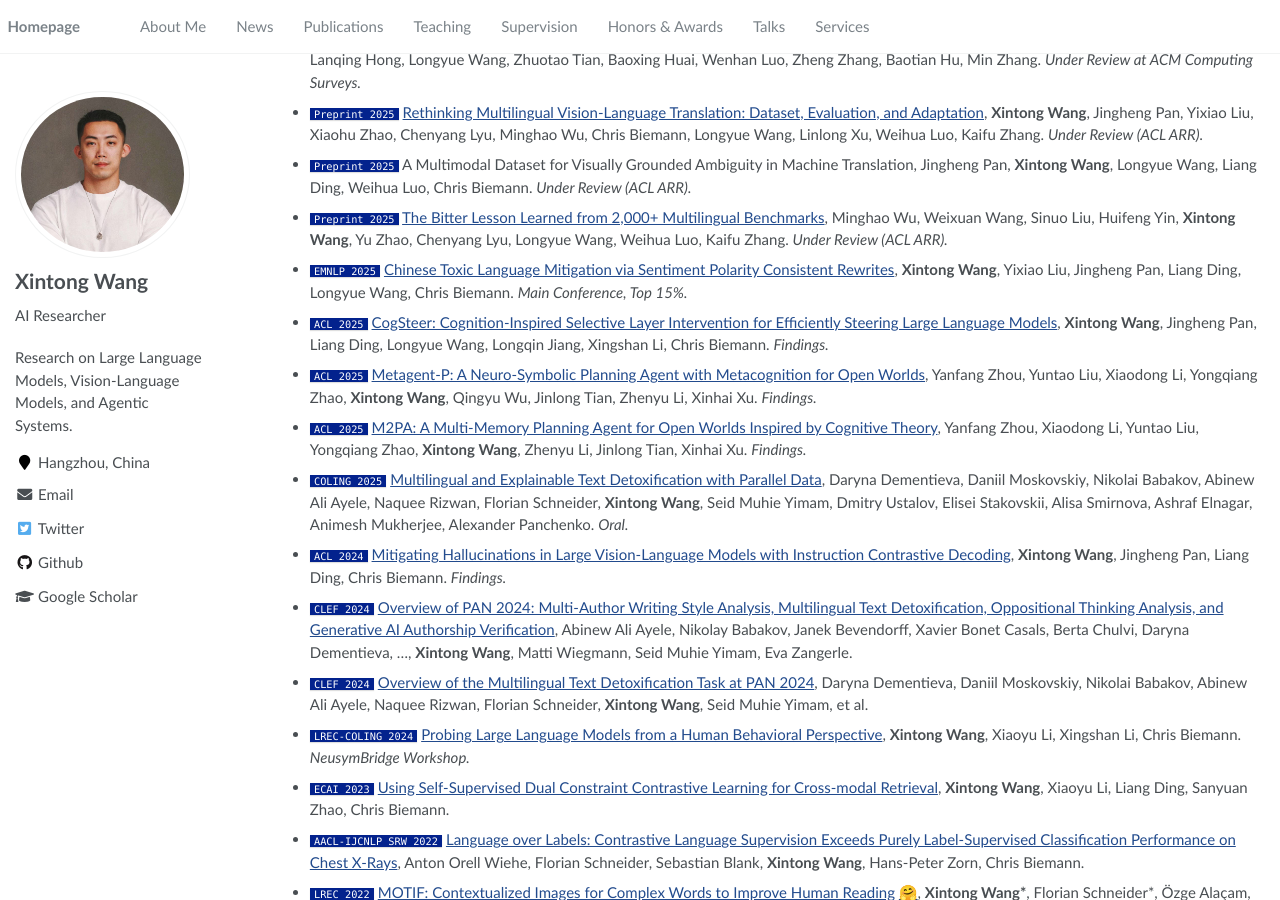
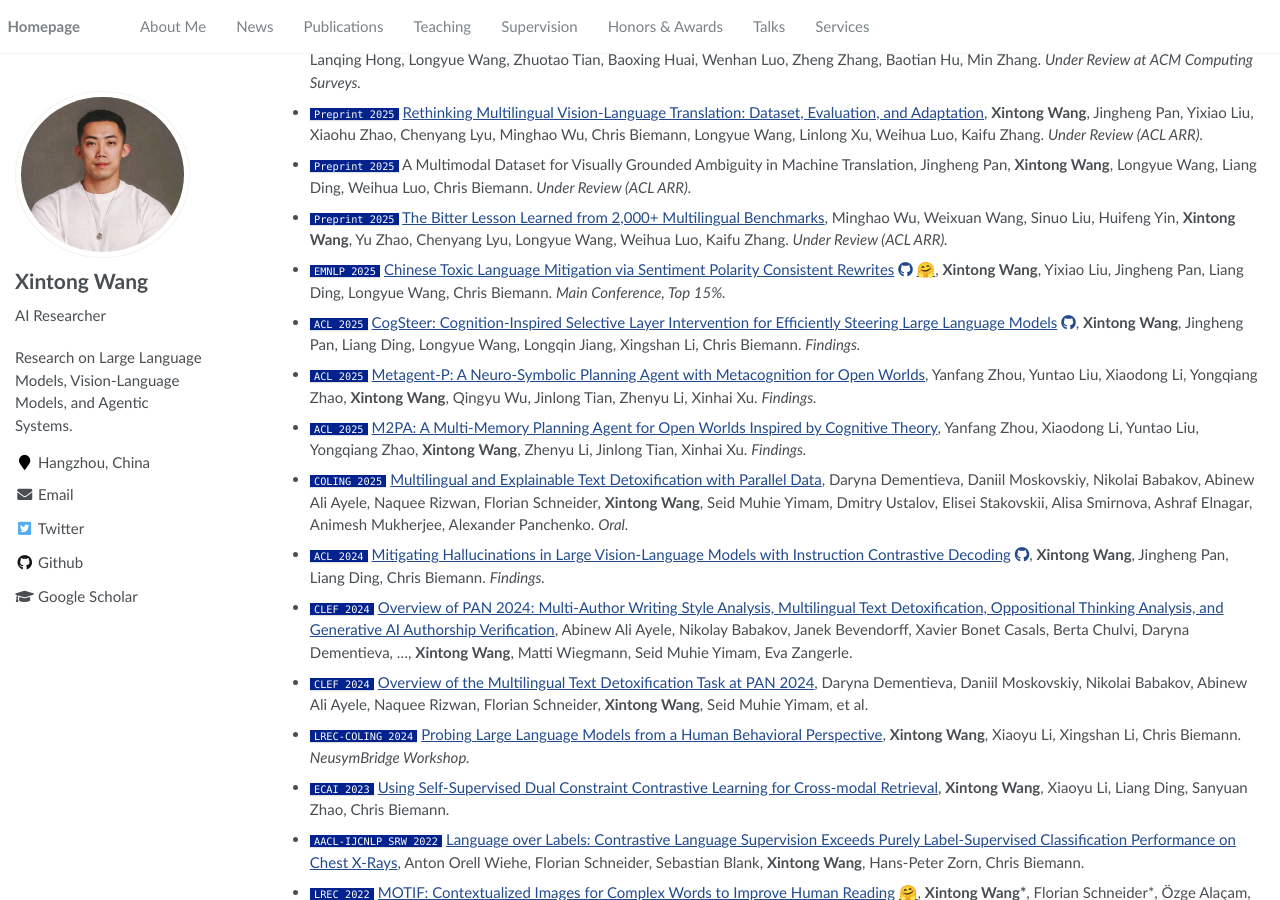
Before and after one commit to Ethanscuter/ethanscuter.github.io, a Jekyll site: the page built from _pages/about.md, in a window 1280 px wide and 900 px high, scrolled down 1986 px. Built offline with Jekyll 4.4.1, drawn with Linux system fonts in a browser that asks for light colours.

Commit message:
Add code/dataset icons in full publication list

```diff
--- a/_pages/about.md
+++ b/_pages/about.md
@@ -97,12 +97,12 @@ My research focuses on **large language models and agentic systems**, with an em
 - `Preprint 2025` [Rethinking Multilingual Vision-Language Translation: Dataset, Evaluation, and Adaptation](https://arxiv.org/abs/2510.01918), **Xintong Wang**, Jingheng Pan, Yixiao Liu, Xiaohu Zhao, Chenyang Lyu, Minghao Wu, Chris Biemann, Longyue Wang, Linlong Xu, Weihua Luo, Kaifu Zhang. *Under Review (ACL ARR).*
 - `Preprint 2025` A Multimodal Dataset for Visually Grounded Ambiguity in Machine Translation, Jingheng Pan, **Xintong Wang**, Longyue Wang, Liang Ding, Weihua Luo, Chris Biemann. *Under Review (ACL ARR).*
 - `Preprint 2025` [The Bitter Lesson Learned from 2,000+ Multilingual Benchmarks](https://arxiv.org/abs/2504.15521), Minghao Wu, Weixuan Wang, Sinuo Liu, Huifeng Yin, **Xintong Wang**, Yu Zhao, Chenyang Lyu, Longyue Wang, Weihua Luo, Kaifu Zhang. *Under Review (ACL ARR).*
-- `EMNLP 2025` [Chinese Toxic Language Mitigation via Sentiment Polarity Consistent Rewrites](pdf/EMNLP2025Wang.pdf), **Xintong Wang**, Yixiao Liu, Jingheng Pan, Liang Ding, Longyue Wang, Chris Biemann. *Main Conference, Top 15%.*
-- `ACL 2025` [CogSteer: Cognition-Inspired Selective Layer Intervention for Efficiently Steering Large Language Models](https://arxiv.org/abs/2410.17714), **Xintong Wang**, Jingheng Pan, Liang Ding, Longyue Wang, Longqin Jiang, Xingshan Li, Chris Biemann. *Findings.*
+- `EMNLP 2025` [Chinese Toxic Language Mitigation via Sentiment Polarity Consistent Rewrites](pdf/EMNLP2025Wang.pdf) <a href="https://github.com/PostMindLab/ToxiRewriteCN" title="Code on GitHub"><i class="fab fa-github"></i></a> <a href="https://huggingface.co/datasets/shanewang/ToxiRewriteCN" title="Dataset on Hugging Face">🤗</a>, **Xintong Wang**, Yixiao Liu, Jingheng Pan, Liang Ding, Longyue Wang, Chris Biemann. *Main Conference, Top 15%.*
+- `ACL 2025` [CogSteer: Cognition-Inspired Selective Layer Intervention for Efficiently Steering Large Language Models](https://arxiv.org/abs/2410.17714) <a href="https://github.com/PostMindLab/cogsteer" title="Code on GitHub"><i class="fab fa-github"></i></a>, **Xintong Wang**, Jingheng Pan, Liang Ding, Longyue Wang, Longqin Jiang, Xingshan Li, Chris Biemann. *Findings.*
 - `ACL 2025` [Metagent-P: A Neuro-Symbolic Planning Agent with Metacognition for Open Worlds](https://aclanthology.org/2025.findings-acl.1234/), Yanfang Zhou, Yuntao Liu, Xiaodong Li, Yongqiang Zhao, **Xintong Wang**, Qingyu Wu, Jinlong Tian, Zhenyu Li, Xinhai Xu. *Findings.*
 - `ACL 2025` [M2PA: A Multi-Memory Planning Agent for Open Worlds Inspired by Cognitive Theory](https://aclanthology.org/2025.findings-acl.1235/), Yanfang Zhou, Xiaodong Li, Yuntao Liu, Yongqiang Zhao, **Xintong Wang**, Zhenyu Li, Jinlong Tian, Xinhai Xu. *Findings.*
 - `COLING 2025` [Multilingual and Explainable Text Detoxification with Parallel Data](pdf/COLING2025.pdf), Daryna Dementieva, Daniil Moskovskiy, Nikolai Babakov, Abinew Ali Ayele, Naquee Rizwan, Florian Schneider, **Xintong Wang**, Seid Muhie Yimam, Dmitry Ustalov, Elisei Stakovskii, Alisa Smirnova, Ashraf Elnagar, Animesh Mukherjee, Alexander Panchenko. *Oral.*
-- `ACL 2024` [Mitigating Hallucinations in Large Vision-Language Models with Instruction Contrastive Decoding](https://aclanthology.org/2024.findings-acl.937.pdf), **Xintong Wang**, Jingheng Pan, Liang Ding, Chris Biemann. *Findings.*
+- `ACL 2024` [Mitigating Hallucinations in Large Vision-Language Models with Instruction Contrastive Decoding](https://aclanthology.org/2024.findings-acl.937.pdf) <a href="https://github.com/PostMindLab/ICD" title="Code on GitHub"><i class="fab fa-github"></i></a>, **Xintong Wang**, Jingheng Pan, Liang Ding, Chris Biemann. *Findings.*
 - `CLEF 2024` [Overview of PAN 2024: Multi-Author Writing Style Analysis, Multilingual Text Detoxification, Oppositional Thinking Analysis, and Generative AI Authorship Verification](pdf/CLEF2024.pdf), Abinew Ali Ayele, Nikolay Babakov, Janek Bevendorff, Xavier Bonet Casals, Berta Chulvi, Daryna Dementieva, ..., **Xintong Wang**, Matti Wiegmann, Seid Muhie Yimam, Eva Zangerle.
 - `CLEF 2024` [Overview of the Multilingual Text Detoxification Task at PAN 2024](https://ceur-ws.org/Vol-3740/paper-223.pdf), Daryna Dementieva, Daniil Moskovskiy, Nikolai Babakov, Abinew Ali Ayele, Naquee Rizwan, Florian Schneider, **Xintong Wang**, Seid Muhie Yimam, et al.
 - `LREC-COLING 2024` [Probing Large Language Models from a Human Behavioral Perspective](pdf/NeusymBridge2024Wang.pdf), **Xintong Wang**, Xiaoyu Li, Xingshan Li, Chris Biemann. *NeusymBridge Workshop.*
```
